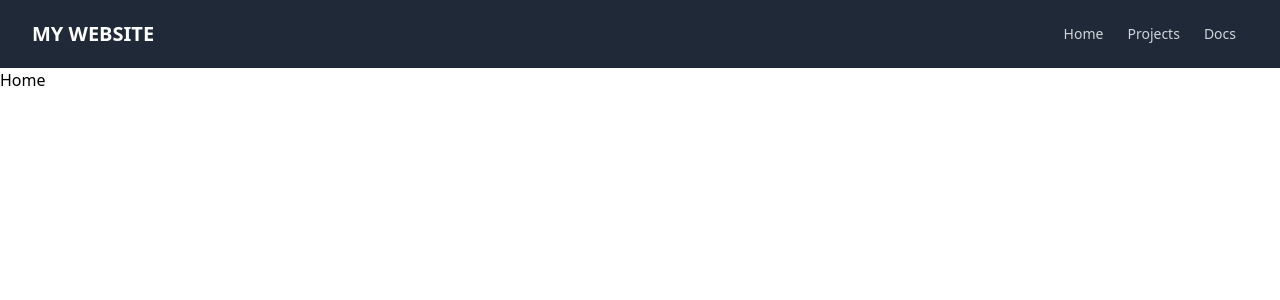
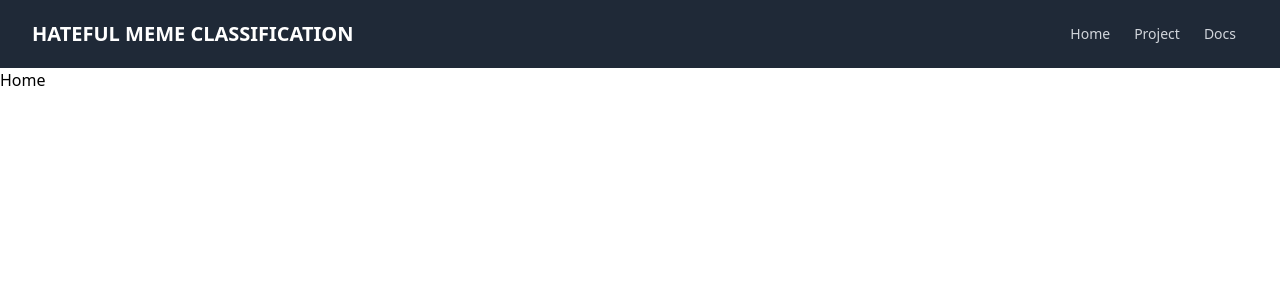
Before and after one commit to sameepv21/Hateful_Meme_Classification, a React (Create React App) app in the folder demo/: page / in a window 1280 px wide. Shown: the top 300 px of the page. Built offline with nearby package versions, Linux system fonts and the light colour scheme.

Commit message:
[fix]: resolved all issues

```diff
--- a/demo/src/App.js
+++ b/demo/src/App.js
@@ -1,5 +1,5 @@
 import React from 'react';
-import { BrowserRouter as Router, Switch, Route, Link } from 'react-router-dom';
+import { BrowserRouter as Router, Routes, Route } from 'react-router-dom';
 import Home from './Components/Home';
 import Project from './Components/Project';
 import Docs from './Components/Docs';
@@ -10,17 +10,11 @@ function App() {
     <Router>
       <div className="App">
         <Navbar />
-        <Switch>
-          <Route path="/project">
-            <Project />
-          </Route>
-          <Route path="/docs">
-            <Docs />
-          </Route>
-          <Route path="/">
-            <Home />
-          </Route>
-        </Switch>
+        <Routes>
+          <Route path="/project" element = {<Project />} />
+          <Route path="/docs" element = {<Docs />}/>
+          <Route exact path="/" element = {<Home />} />
+        </Routes>
       </div>
     </Router>
   );
--- a/demo/src/Components/Navbar.js
+++ b/demo/src/Components/Navbar.js
@@ -11,7 +11,7 @@ const Navbar = () => {
               to="/"
               className="flex items-center text-white font-bold text-xl uppercase"
             >
-              My Website
+              Hateful Meme Classification
             </Link>
           </div>
           <div className="flex">
@@ -22,10 +22,10 @@ const Navbar = () => {
               Home
             </Link>
             <Link
-              to="/projects"
+              to="/project"
               className="text-gray-300 hover:bg-gray-700 hover:text-white px-3 py-2 rounded-md text-sm font-medium"
             >
-              Projects
+              Project
             </Link>
             <Link
               to="/docs"
```
